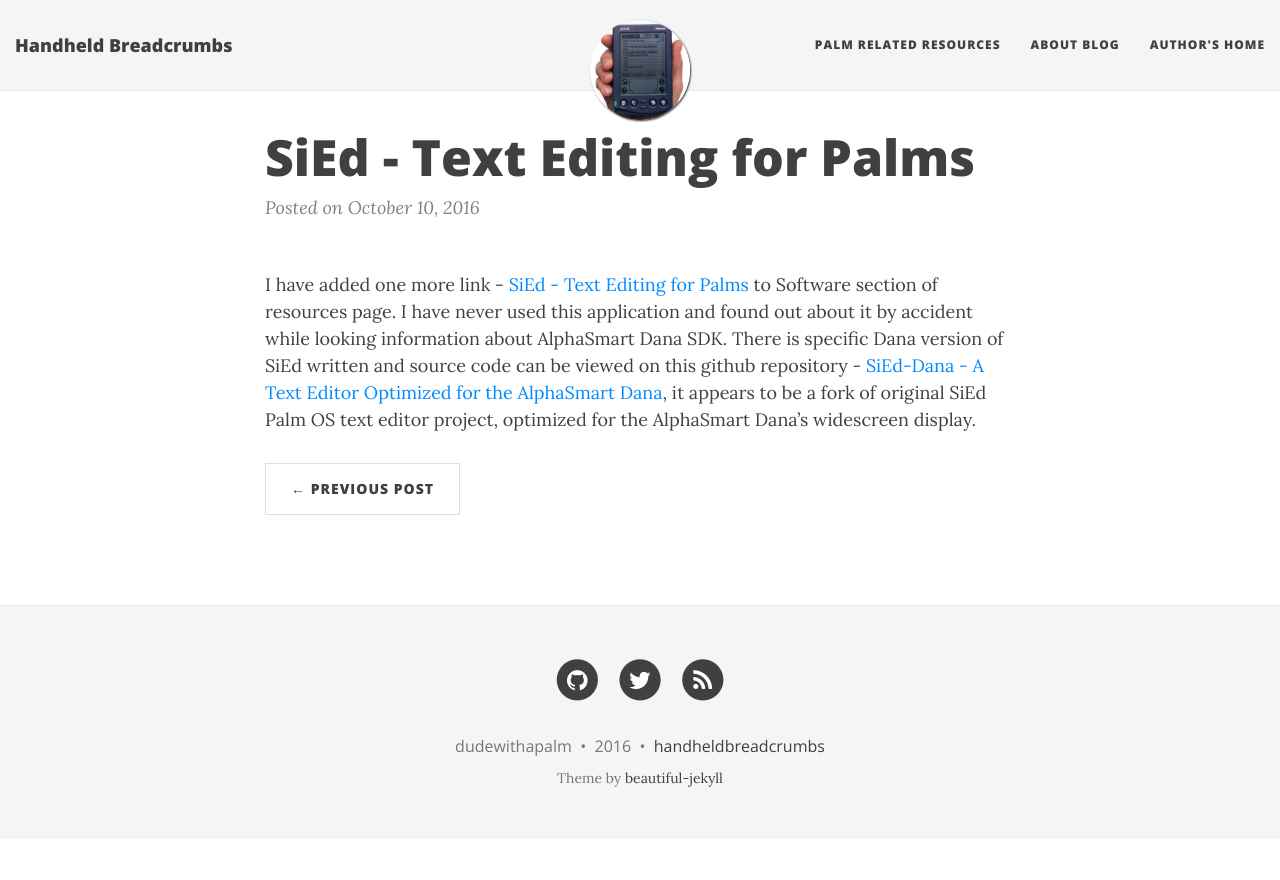
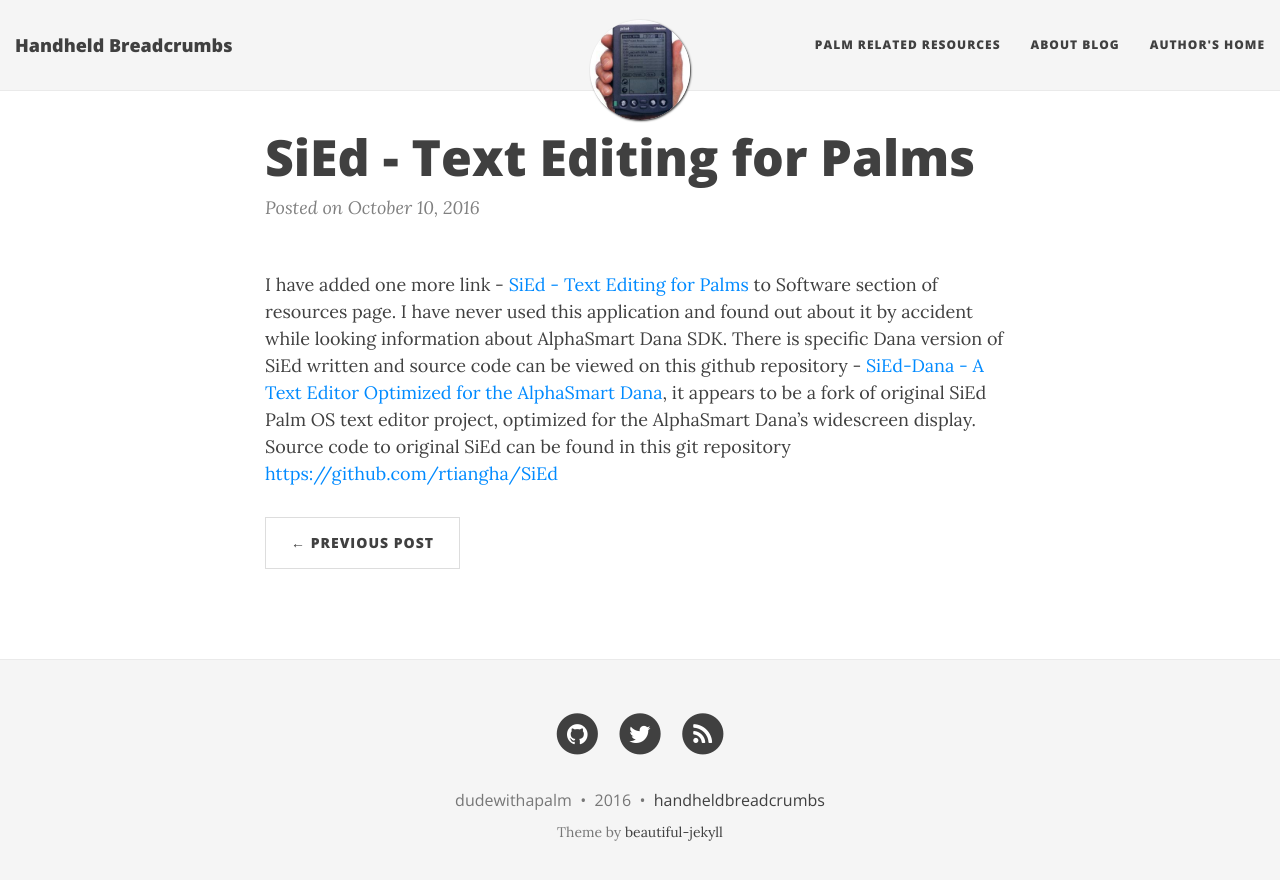
Before and after one commit to handheldbreadcrumbs/handheldbreadcrumbs.github.io, a Jekyll site: the page built from _posts/2016-10-10-palmresources.markdown, in a window 1280 px wide. Shown: the top 880 px of the page. Built offline with Jekyll 4.4.1, drawn with Linux system fonts in a browser that asks for light colours; nearby versions of some CDN libraries; comment, search, counter and statistics services are not loaded.

Commit message:
amendments to 2016-10-10-palmresources.markdown

```diff
--- a/_posts/2016-10-10-palmresources.markdown
+++ b/_posts/2016-10-10-palmresources.markdown
@@ -5,4 +5,4 @@
 categories: palmos resources software
 ---
 
-I have added one more link - [SiEd - Text Editing for Palms](https://web.archive.org/web/20070323092635/http://benroe.com/sied/index.php){:target="_blank"} to Software section of resources page. I have never used this application and found out about it by accident while looking information about AlphaSmart Dana SDK. There is specific Dana version of SiEd written and source code can be viewed on this github repository - [SiEd-Dana - A Text Editor Optimized for the AlphaSmart Dana](https://github.com/rtiangha/SiEd){:target="_blank"}, it appears to be a fork of original SiEd Palm OS text editor project, optimized for the AlphaSmart Dana's widescreen display.
+I have added one more link - [SiEd - Text Editing for Palms](https://web.archive.org/web/20070323092635/http://benroe.com/sied/index.php){:target="_blank"} to Software section of resources page. I have never used this application and found out about it by accident while looking information about AlphaSmart Dana SDK. There is specific Dana version of SiEd written and source code can be viewed on this github repository - [SiEd-Dana - A Text Editor Optimized for the AlphaSmart Dana](https://github.com/rtiangha/SiEd-Dana){:target="_blank"}, it appears to be a fork of original SiEd Palm OS text editor project, optimized for the AlphaSmart Dana's widescreen display. Source code to original SiEd can be found in this git repository [https://github.com/rtiangha/SiEd](https://github.com/rtiangha/SiEd){:target="_blank"}
```
